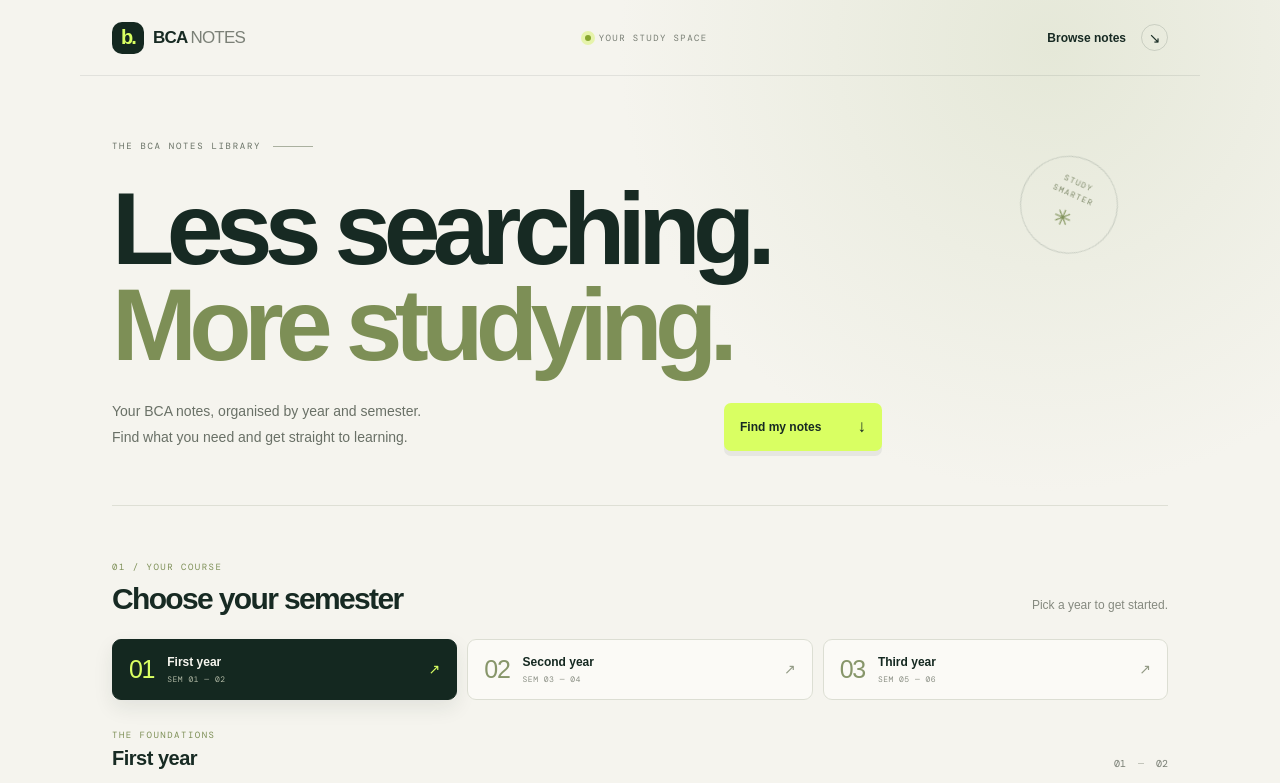
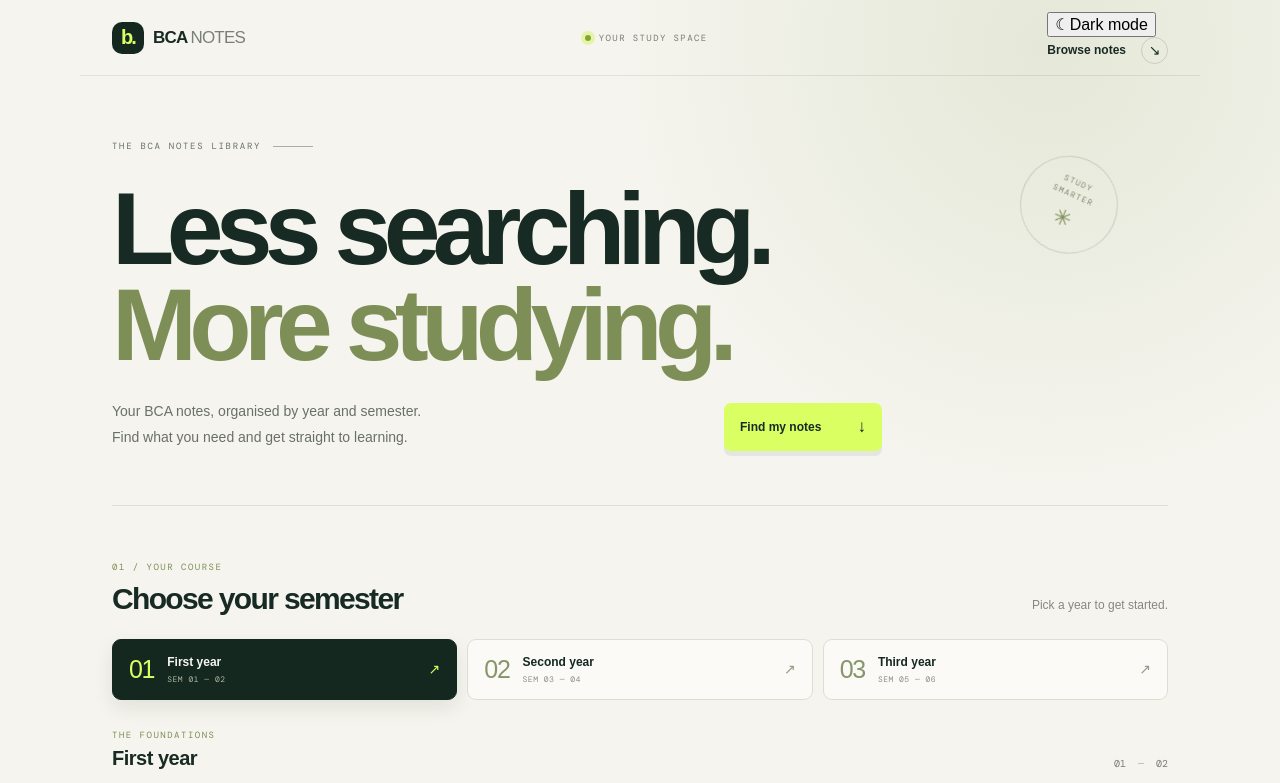
Before and after one commit to nityansh19/BCA-NOTES, a React (Vite) app: page / in a window 1280 px wide. Shown: the top 783 px of the page. Built offline with nearby package versions, Linux system fonts and the light colour scheme.

Commit message:
Add interactive dark mode toggle

```diff
--- a/src/App.jsx
+++ b/src/App.jsx
@@ -9,13 +9,14 @@ const years = [
 export default function App() {
   const [activeYear, setActiveYear] = useState(1);
   const [activeSemester, setActiveSemester] = useState(null);
+  const [darkMode, setDarkMode] = useState(false);
   const selectedYear = years.find((year) => year.id === activeYear);
 
-  return <div className="site-shell" id="top">
+  return <div className={`site-shell ${darkMode ? "dark-mode" : ""}`} id="top">
     <header className="topbar">
       <a className="brand" href="#top" aria-label="BCA Notes home"><span className="brand-mark">b.</span><span>BCA<span className="brand-light">NOTES</span></span></a>
       <span className="topbar-note"><span className="live-dot" /> YOUR STUDY SPACE</span>
-      <a className="top-link" href="#browse">Browse notes <span>↘</span></a>
+      <div className="top-actions"><button className="theme-toggle" type="button" onClick={() => setDarkMode(!darkMode)} aria-label={darkMode ? "Switch to light mode" : "Switch to dark mode"}><span className="theme-icon">{darkMode ? "☀" : "☾"}</span><span>{darkMode ? "Light" : "Dark"} mode</span></button><a className="top-link" href="#browse">Browse notes <span>↘</span></a></div>
     </header>
     <main>
       <section className="hero">
```
